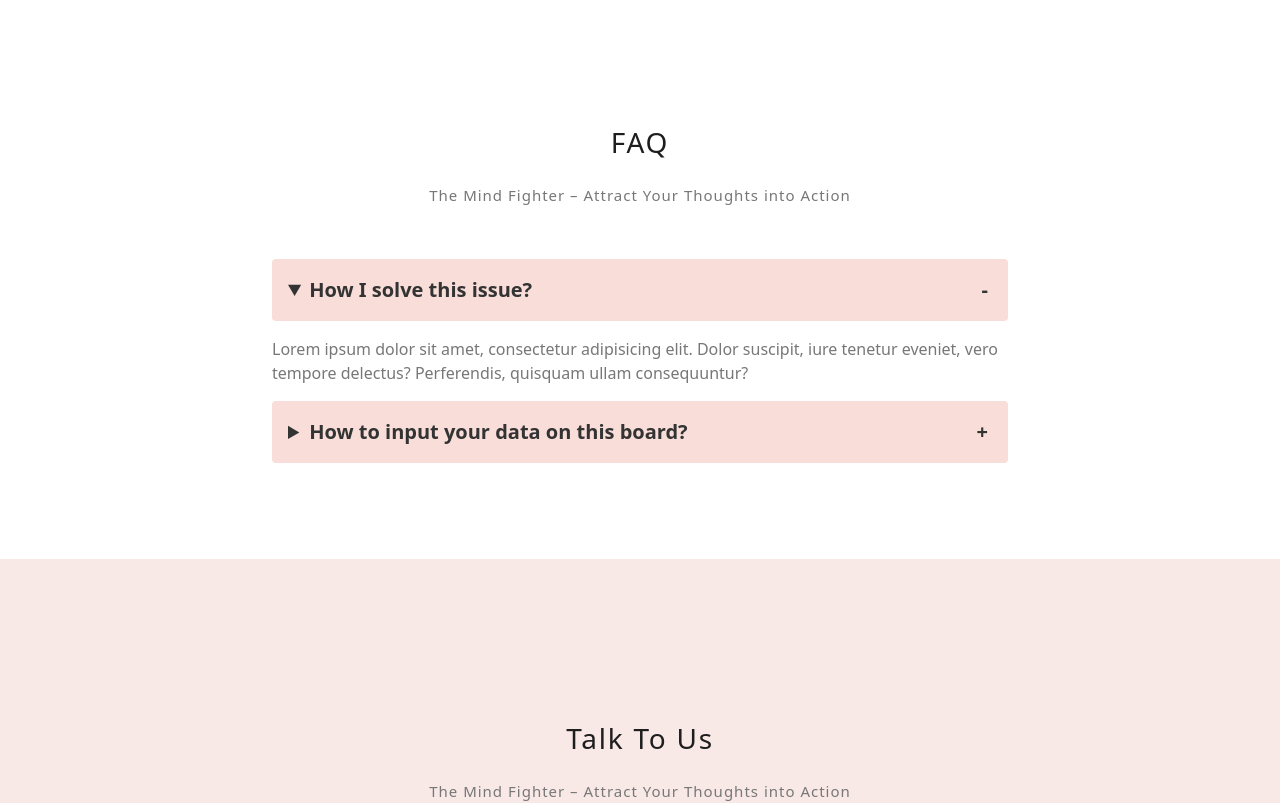
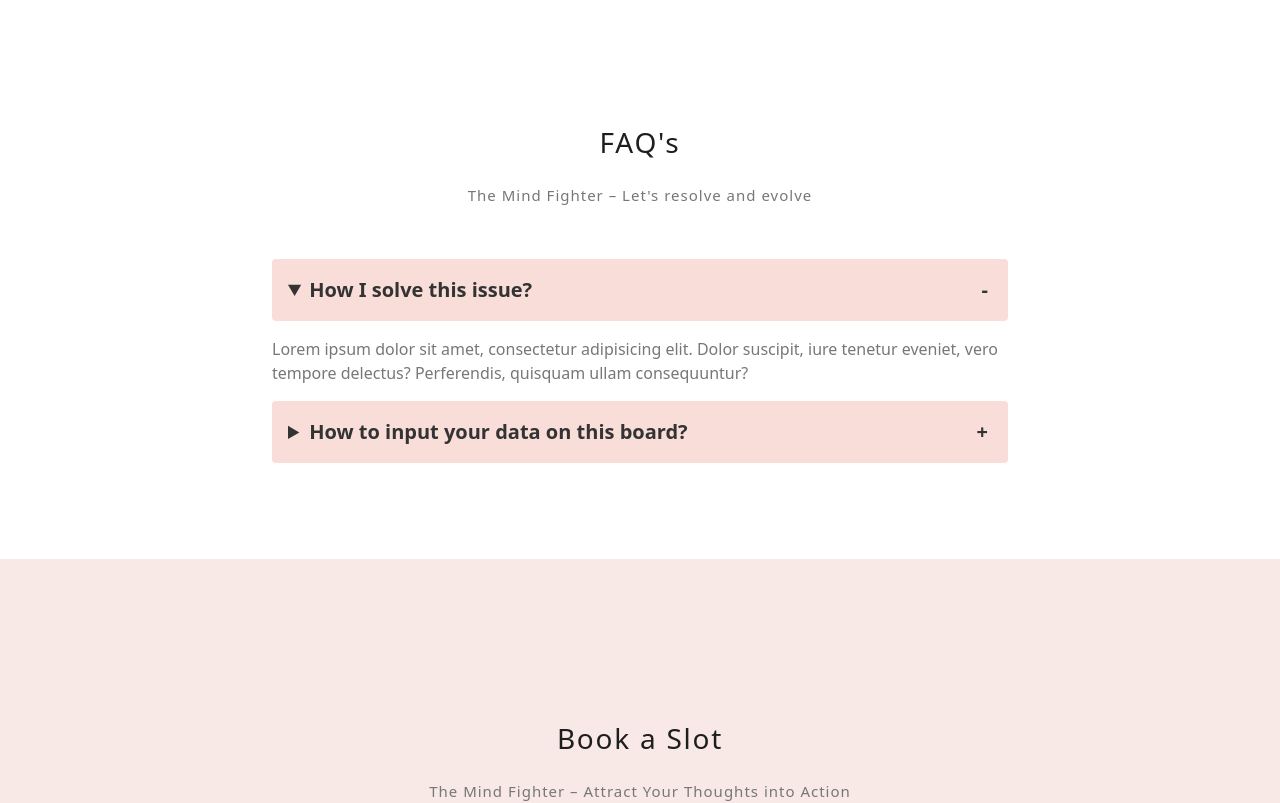
Before and after one commit to emperor9199/mind-fighter, a React (Create React App) app: page / in a window 1280 px wide. Shown: the part 4640-5443 px from the top of the page. Built offline with nearby package versions, Linux system fonts and the light colour scheme.

Commit message:
minor textual changes

```diff
--- a/src/components/ContactUs/ContactUs.jsx
+++ b/src/components/ContactUs/ContactUs.jsx
@@ -8,7 +8,7 @@ const ContactUs = () => {
         <div className="row">
           <div className="col-lg-12">
             <div className="center-heading">
-              <h2 className="section-title">Talk To Us</h2>
+              <h2 className="section-title">Book a Slot</h2>
             </div>
           </div>
           <div className="offset-lg-3 col-lg-6">
--- a/src/components/FAQ/FAQ.jsx
+++ b/src/components/FAQ/FAQ.jsx
@@ -8,12 +8,12 @@ const FAQ = () => {
         <div className="row">
           <div className="col-lg-12">
             <div className="center-heading">
-              <h2 className="section-title">FAQ</h2>
+              <h2 className="section-title">FAQ's</h2>
             </div>
           </div>
           <div className="offset-lg-3 col-lg-6">
             <div className="center-text">
-              <p>The Mind Fighter – Attract Your Thoughts into Action</p>
+              <p>The Mind Fighter – Let's resolve and evolve</p>
             </div>
           </div>
         </div>
```
